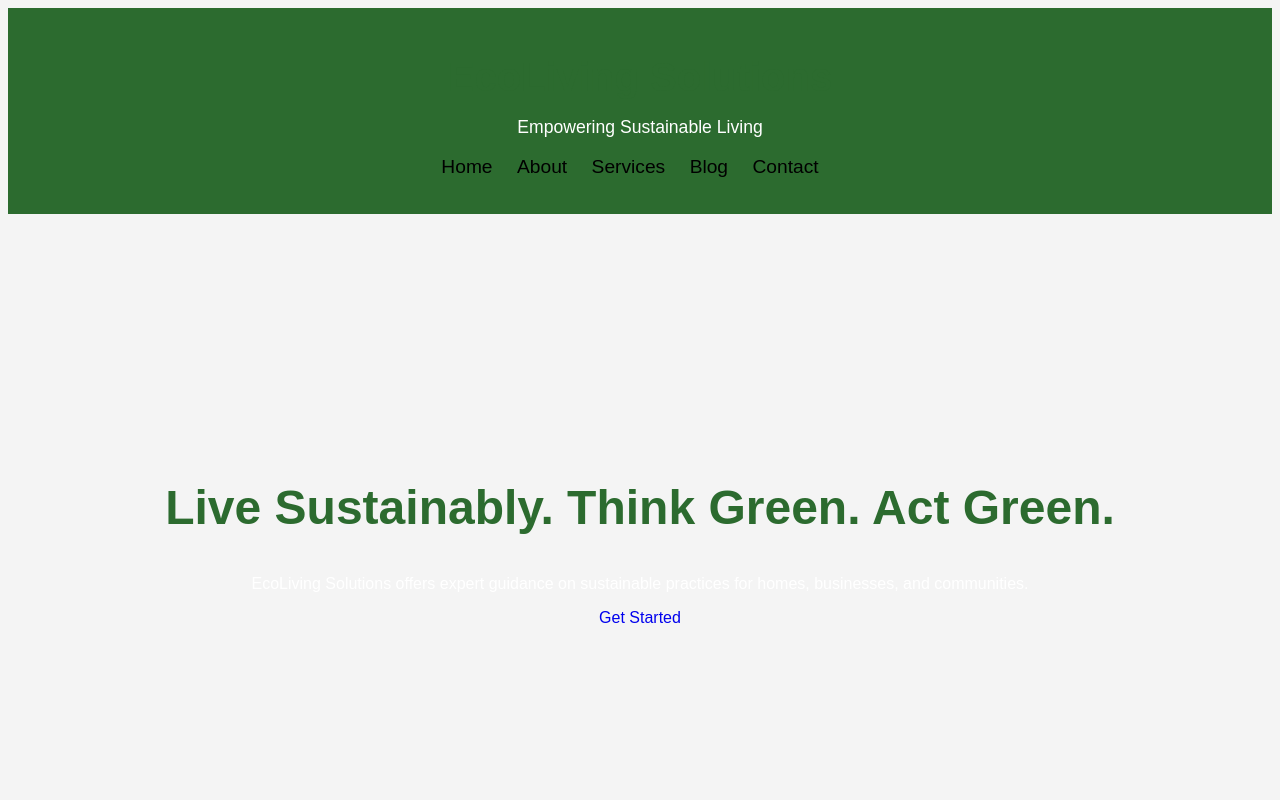
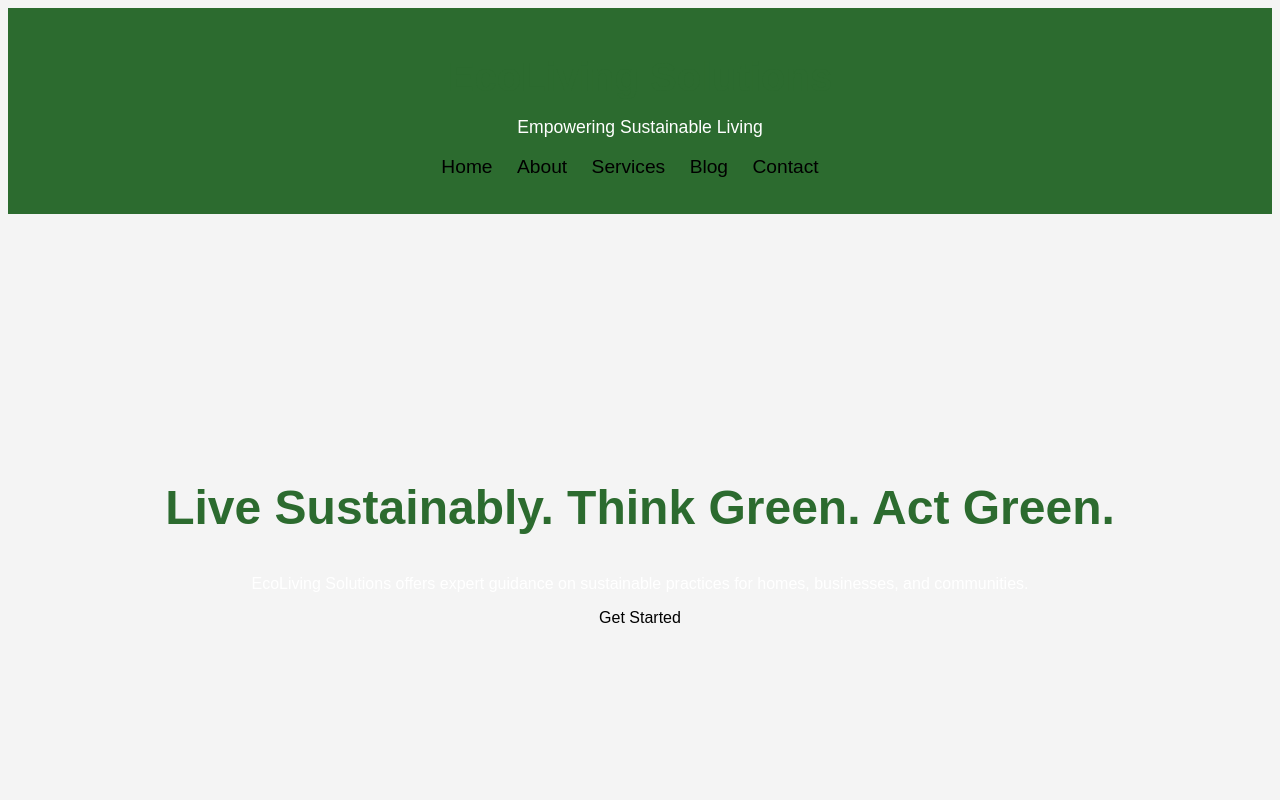
Before and after one commit to 270700365/Eco-Living-Solutions, a plain HTML site: page index.html in a window 1280 px wide. Shown: the top 800 px of the page. Drawn offline with Linux system fonts and the light colour scheme.

Commit message:
Update style.css

```diff
--- a/style.css
+++ b/style.css
@@ -11,7 +11,7 @@ h1, h2, h3 {
 
 a {
   text-decoration: none;
-  color: #black;  /* Green color for links */
+  color: black;  /* Green color for links */
 }
 
 /* Header Section */
```
